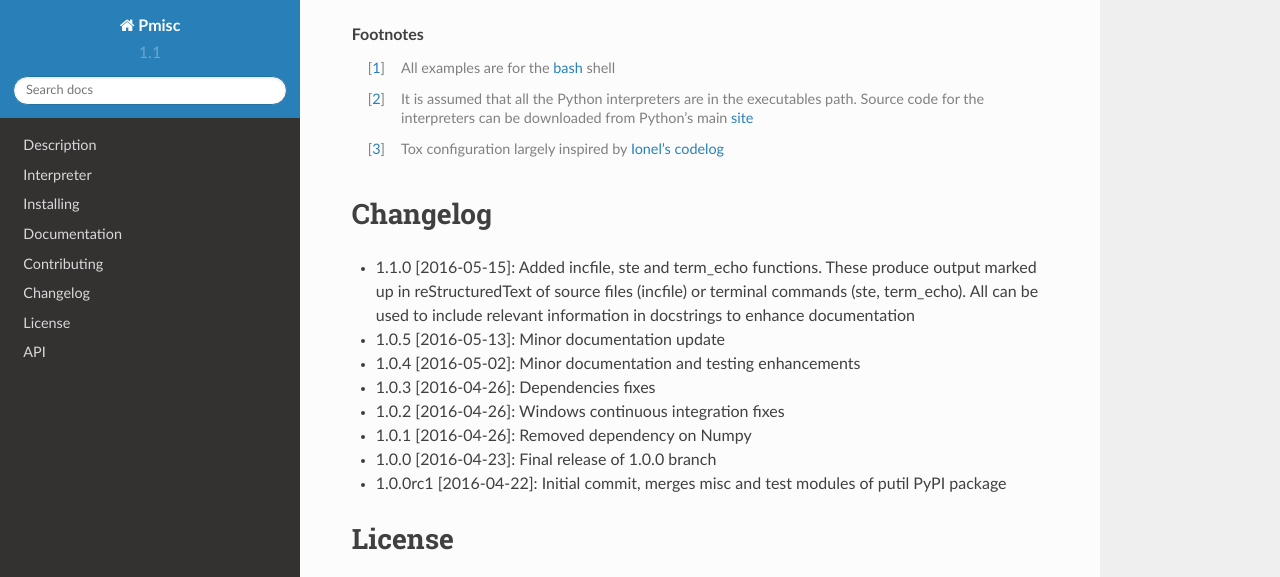
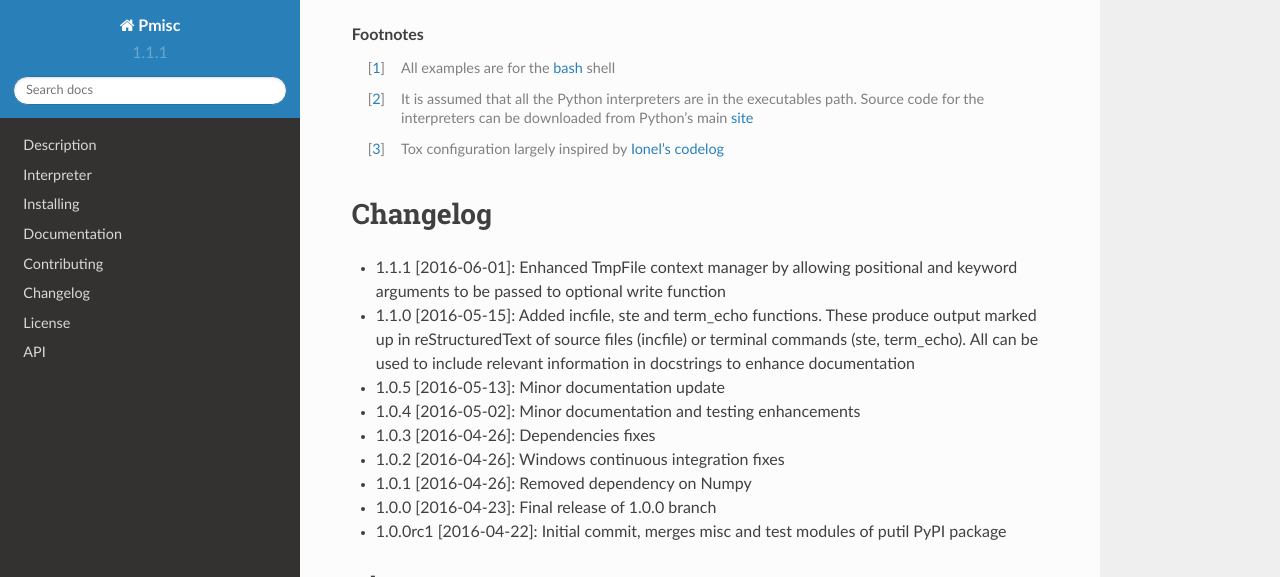
Before and after one commit to pmacosta/pmisc, a Sphinx documentation site: the page built from docs/index.rst, in a window 1280 px wide and 900 px high, scrolled down 3668 px, cut to the strip 0-577 px from the top of the window. Built offline with Sphinx 7.4.7 and the Read the Docs theme 2.0.0, drawn with Linux system fonts in a browser that asks for light colours.

Commit message:
Enhanced TmpFile context manager by allowing positional and keyword arguments to be passed to optional write function

```diff
--- a/CHANGELOG.rst
+++ b/CHANGELOG.rst
@@ -4,6 +4,9 @@
 
 Changelog
 =========
+
+* 1.1.1 [2016-06-01]: Enhanced TmpFile context manager by allowing positional
+  and keyword arguments to be passed to optional write function
 
 * 1.1.0 [2016-05-15]: Added incfile, ste and term_echo functions. These produce
   output marked up in reStructuredText of source files (incfile) or terminal
--- a/docs/conf.py
+++ b/docs/conf.py
@@ -59,9 +59,9 @@ copyright = u'2013-2016, Pablo Acosta-Serafini'
 # built documents.
 #
 # The short X.Y version.
-version = '1.1'
+version = '1.1.1'
 # The full version, including alpha/beta/rc tags.
-release = '1.1'
+release = '1.1.1'
 
 # The language for content autogenerated by Sphinx. Refer to documentation
 # for a list of supported languages.
@@ -371,7 +371,7 @@ if RTD:
 # Eliminate warnings from non-local images (i.e. badges)
 # From https://stackoverflow.com/questions/12772927/
 # specifying-an-online-image-in-sphinx-restructuredtext-format
-def _warn_node(self, msg, node):
+def _warn_node(self, msg, node, **kwargs):
     if not msg.startswith('nonlocal image URI found:'):
         self._warnfunc(msg, '%s:%s' % get_source_line(node))
 sphinx.environment.BuildEnvironment.warn_node = _warn_node
--- a/pmisc/version.py
+++ b/pmisc/version.py
@@ -7,7 +7,7 @@
 ###
 # Global variables
 ###
-VERSION_INFO = (1, 1, 0, 'final', 0)
+VERSION_INFO = (1, 1, 1, 'final', 0)
 
 
 ###
```
Also changed, not shown: 2 other files.
